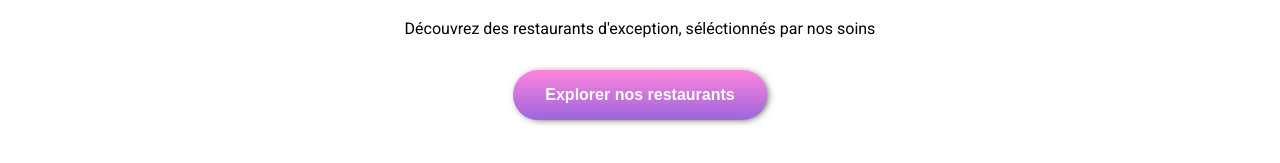
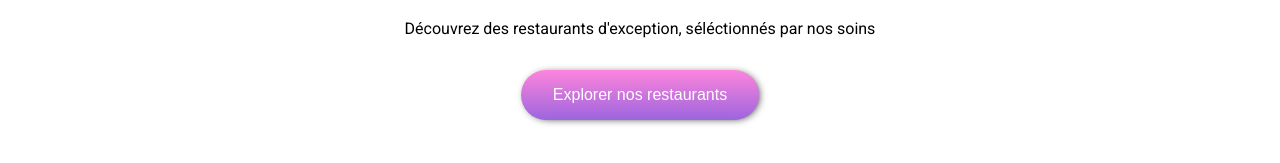
Before and after one commit to Neptune-B/OhmyfoodNezukoChan, a website: page index.html in a window 1280 px wide. Shown: the part 263-426 px from the top of the page. Drawn offline with Linux system fonts and the light colour scheme; a web font is replaced by a local one.

```diff
--- a/style.css
+++ b/style.css
@@ -52,7 +52,7 @@
     .explorer button {
        background-image: linear-gradient(to top , rgba(147,86,220,.9), rgba(255,121,218,.9));
        color: white;
-       font-weight: bold;
+       font-weight: 300;
        font-size: 1rem;
        padding: 1rem 2rem;
        border: none;
```
Also changed, not shown: package.json (added, +21 -0 lines), 2 other files.
